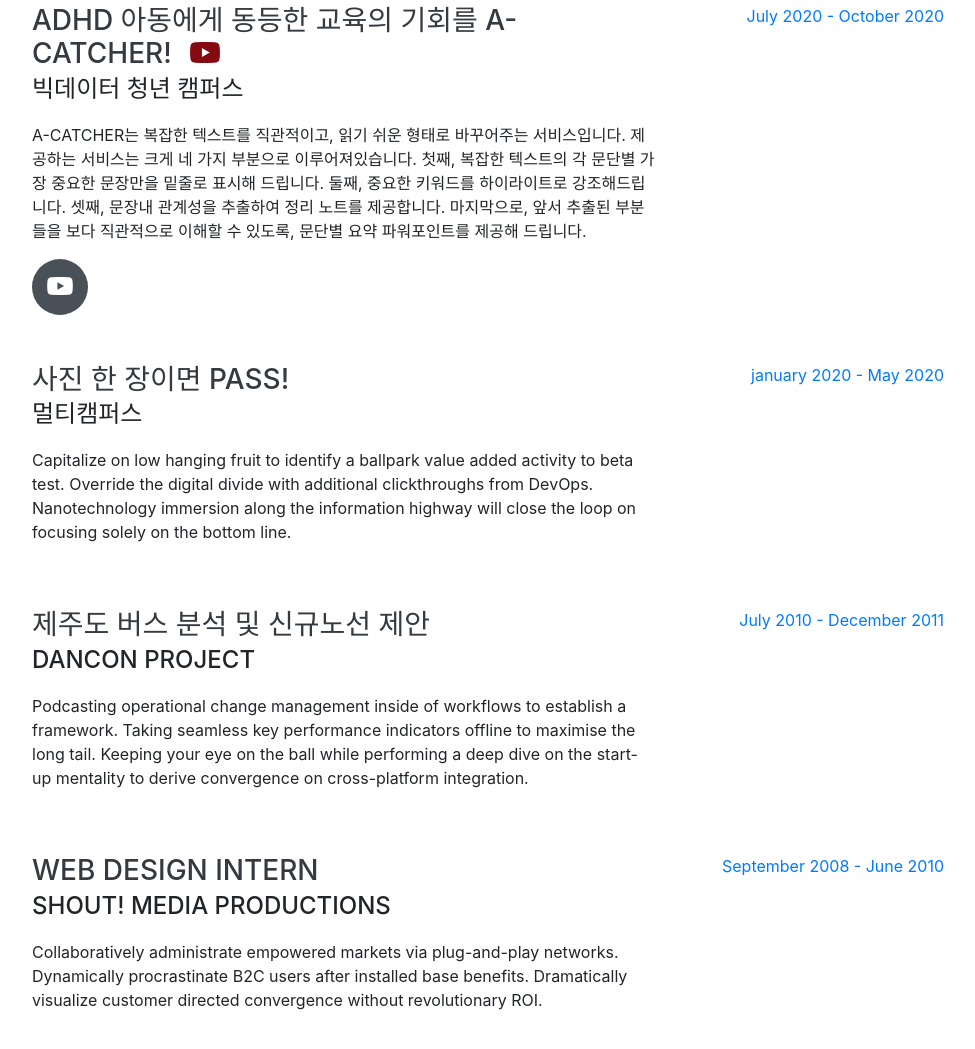
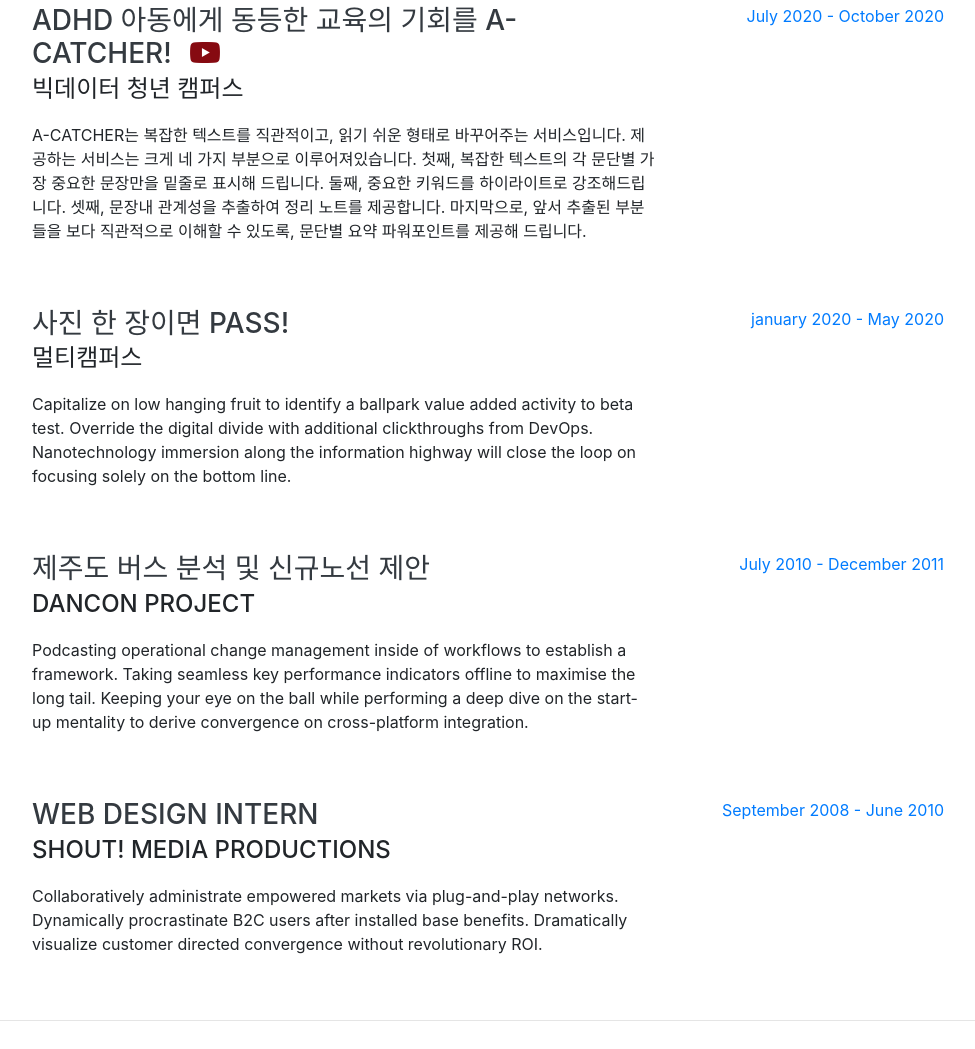
Before and after one commit to joonwonpark/joonwonpark.github.io, a website with bundled scripts: page index.html in a window 1280 px wide. Shown: the part 1211-2260 px from the top of the page, without its empty margins (288-1263 px from the left). Built offline with nearby package versions, Linux system fonts and the light colour scheme; a web font is replaced by a local one.

Commit message:
Update index.html

```diff
--- a/index.html
+++ b/index.html
@@ -116,11 +116,6 @@
               </h3>
             <div class="subheading mb-3">빅데이터 청년 캠퍼스</div>
             <p>A-CATCHER는 복잡한 텍스트를 직관적이고, 읽기 쉬운 형태로 바꾸어주는 서비스입니다. 제공하는 서비스는 크게 네 가지 부분으로 이루어져있습니다. 첫째, 복잡한 텍스트의 각 문단별 가장 중요한 문장만을 밑줄로 표시해 드립니다. 둘째, 중요한 키워드를 하이라이트로 강조해드립니다. 셋째, 문장내 관계성을 추출하여 정리 노트를 제공합니다. 마지막으로, 앞서 추출된 부분들을 보다 직관적으로 이해할 수 있도록, 문단별 요약 파워포인트를 제공해 드립니다.</p>
-            <span class="social-icons">
-              <a href="https://www.youtube.com/watch?v=MNiiZi4TM70" target="_blank">
-                <i class="fab fa-youtube"></i>
-              </a>
-            </span>
           </div>
           <div class="resume-date text-md-right">
             <span class="text-primary">July 2020 - October 2020</span>
```
